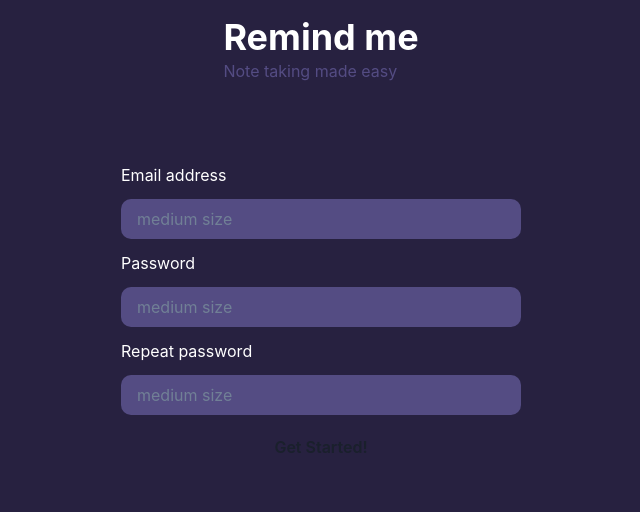
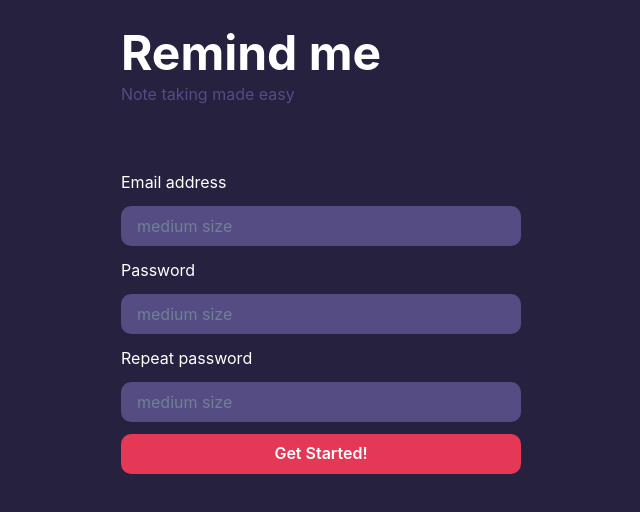
Before and after one commit to akareagwom/note-pal, a React (Vite) app: page / in a window 1280 px wide. Shown: the top 512 px of the page, without its empty margins (319-959 px from the left). Built offline with nearby package versions, Linux system fonts and the light colour scheme.

Commit message:
homepage finish

```diff
--- a/src/App.tsx
+++ b/src/App.tsx
@@ -10,18 +10,18 @@ function App() {
 
   return (
     <Box w='100%' display={'flex'} flexDir={'column'} alignItems={'center'} color='white' h={'100vh'} bg={'#272140'}>
-     <Box textAlign={'start'} mt={4}>
-      <Heading color={'white'}>Remind me</Heading>
+     <Box textAlign={'left'} mr={'140px'} mt={6}>
+      <Heading color={'white'} fontSize={'3rem'}>Remind me</Heading>
       <Text color={'#544c83'}>Note taking made easy</Text>
      </Box>
-     <Stack mt={20} spacing={3}>
+     <Stack mt={16} spacing={3}>
       <Text>Email address</Text>
       <Input bg={'#544c83'} border={'none'} borderRadius={'10px'} w={'400px'} placeholder='medium size' size='md' />
       <Text>Password</Text>
       <Input bg={'#544c83'} border={'none'} borderRadius={'10px'} w={'400px'} placeholder='medium size' size='md' />
       <Text>Repeat password</Text>
       <Input bg={'#544c83'} border={'none'} borderRadius={'10px'} w={'400px'} placeholder='medium size' size='md' />
-      <Button bg={''}>Get Started!</Button>
+      <Button bg={'#e53756'} borderRadius={'10px'} color={'white'}>Get Started!</Button>
 
 </Stack>
 
```
